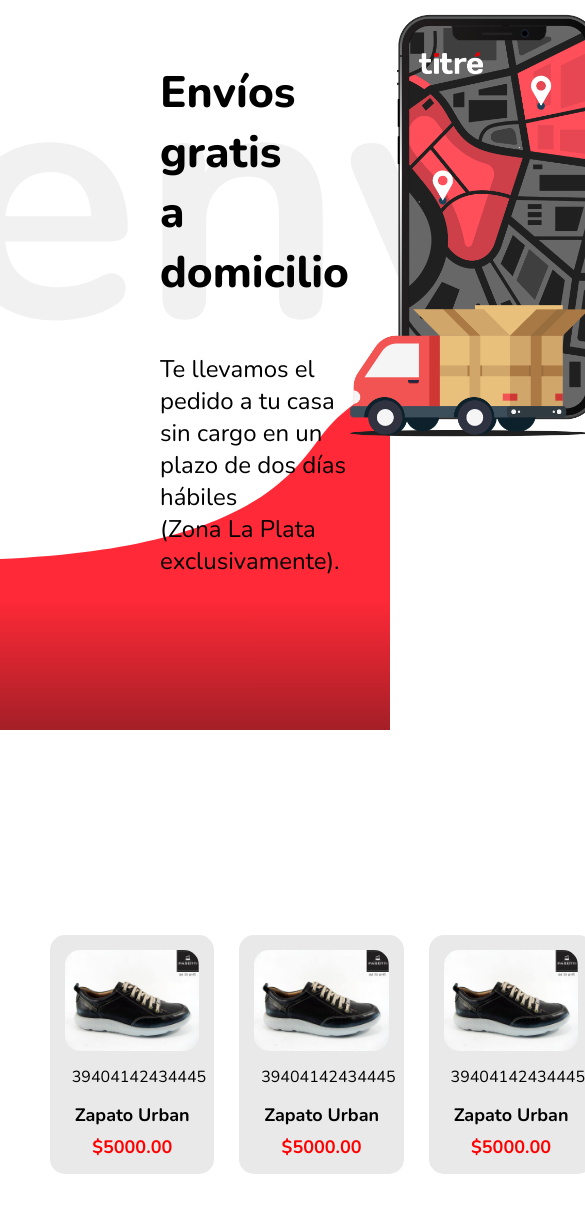
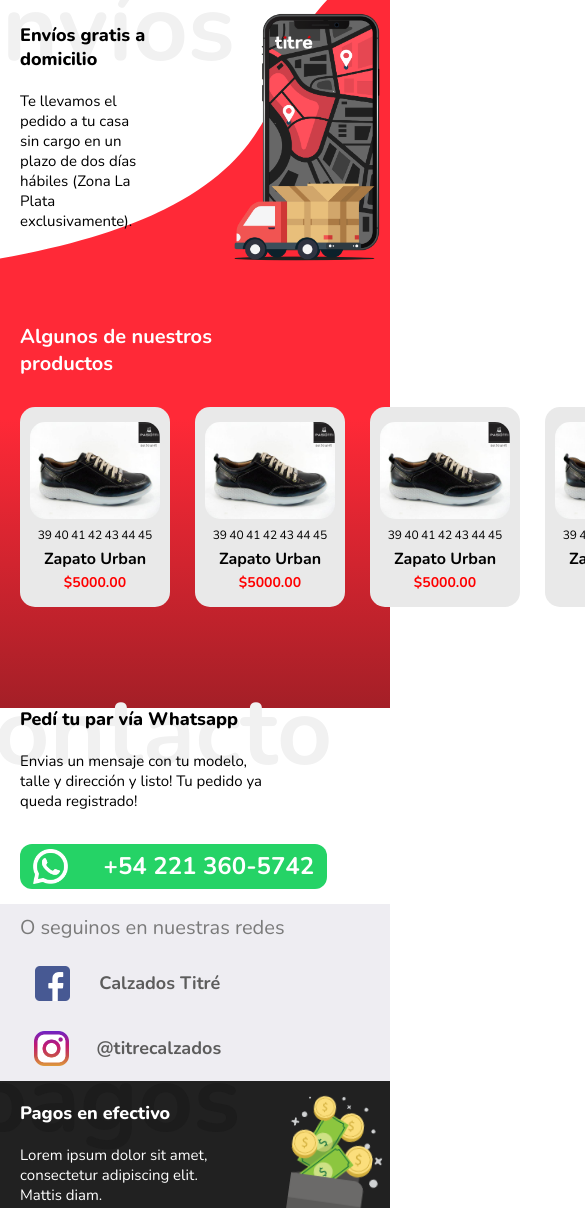
Before and after one commit to tiagoheras/tibusweb, a plain HTML site: page index.html in a window 390 px wide. Shown: the part 296-1504 px from the top of the page, 585 px wide, since content can reach past the window. Drawn offline with nearby package versions, Linux system fonts and the light colour scheme.

Commit message:
Add envios, algunos, contacto y pagos to mobile version

```diff
--- a/index.html
+++ b/index.html
@@ -38,8 +38,9 @@
             <h1 id="claro" class="index">envíos</h1>
             <div class="container">
                 <div class="text">
-                    <h2>Envíos gratis<br> a domicilio</h2>
-                    <p>Te llevamos el pedido a tu casa <br> sin cargo en un plazo de dos días  hábiles <br>(Zona La Plata exclusivamente). </p>
+                    <h2>Envíos gratis a domicilio</h2>
+                    <p>Te llevamos el pedido a tu casa sin cargo en un plazo de dos días hábiles (Zona La Plata
+                        exclusivamente). </p>
                 </div>
                 <img id="envios-img" src="./resources/images/envios.jpg" alt="envíos gratis en la plata">
             </div>
@@ -114,18 +115,10 @@
             </div>
         </section>
 
-        <svg width="1920" height="1680" viewBox="0 0 1920 1680" fill="none" xmlns="http://www.w3.org/2000/svg">
-            <path
-                d="M1920 202.389V1680H-5.37756C-5.37756 1680 -1365.78 893.643 -5.37756 837.452C1355.02 781.261 1476.85 331.394 1628 176.5C1712.64 83.0115 1845 0.5 1920 0.5V202.389Z"
-                fill="url(#paint0_linear)" />
-            <defs>
-                <linearGradient id="paint0_linear" x1="605.544" y1="1034.57" x2="605.544" y2="1680"
-                    gradientUnits="userSpaceOnUse">
-                    <stop stop-color="#FF2937" />
-                    <stop offset="1" stop-color="#A41F27" />
-                </linearGradient>
-            </defs>
-        </svg>
+        <embed id="svg-desktop" src="./resources/images/1.svg" >
+
+        <embed id="svg-mobile" src="./resources/images/2.svg" >
+
     </section>
 
     <section id="contacto">
@@ -133,7 +126,7 @@
         <div class="container">
             <div id="pedi-tu-par">
                 <div class="text">
-                    <h2>Pedí tu par vía <br> Whatsapp</h2>
+                    <h2>Pedí tu par vía Whatsapp</h2>
                     <p>Envias un mensaje con tu modelo, <br> talle y dirección y listo! Tu pedido ya <br> queda
                         registrado!
                     </p>
@@ -164,7 +157,7 @@
         <div class="container">
             <div class="text">
                 <h2>Pagos en efectivo</h2>
-                <p>Lorem ipsum dolor sit amet, <br> consectetur adipiscing elit. Mattis <br> diam.</p>
+                <p>Lorem ipsum dolor sit amet, consectetur adipiscing elit. Mattis diam.</p>
             </div>
             <img id="cash" src="./resources/images/cash-02.png" alt="pagos en efectivo">
         </div>
@@ -182,7 +175,7 @@
             <div class="contacto-footer">
                 <h3 class="footer-header">Contacto</h3>
                 <div id="fb-footer" class="footer-redes">
-                    <img  src="./resources/logos/redeslogos/facebook.png" alt="facebook">
+                    <img src="./resources/logos/redeslogos/facebook.png" alt="facebook">
                     <h3 id="fb-name" class="name">Calzados Titré</h3>
                 </div>
                 <div id="ig-footer" class="footer-redes">
--- a/resources/css/style2.css
+++ b/resources/css/style2.css
@@ -14,22 +14,22 @@ ul {
 }
 
 h4 {
-    font-size: 18px;
+    font-size: 1.125em;
 }
 
 h3 {
-    font-size: 36px;
+    font-size: 2.25em;
     font-weight: bold;
 }
 
 h2 {
-    font-size: 44px;
+    font-size: 2.75em;
     font-weight: 800;
     margin: 50px 0;
 }
 
 p {
-    font-size: 24px;
+    font-size: 1.5em;
 }
 
 a {
@@ -50,7 +50,7 @@ a {
 
 #claro.index {
     z-index: -1;
-    font-size: 350px;
+    font-size: 21.875em;
     color: #f1f1f1;
     position: absolute;
     left: -50px;
@@ -59,7 +59,7 @@ a {
 
 #oscuro.index {
     z-index: 0;
-    font-size: 350px;
+    font-size: 21.875em;
     color: #1c1c1c;
     position: absolute;
     left: -30px;
@@ -81,7 +81,7 @@ nav {
     width: 300px;
     display: flex;
     justify-content: space-between;
-    font-size: 22px;
+    font-size: 1.375em;
     align-items: center;
 }
 
@@ -108,13 +108,13 @@ nav {
     margin-top: 5px;
     border-radius: 8px;
     transition: display .2 ease-in-out;
-    font-size: 18px;
+    font-size: 1.125em;
 }
 
 .dropdown-content a {
     width: 90px;
     background-color: red;
-    font-size: 18px;
+    font-size: 0.875em;
     padding: 8px 16px;
     display: block;
     padding-left: 10px;
@@ -161,6 +161,9 @@ nav {
 #envios .text {
     margin-top: 50px;
 }
+#envios .text p {
+    width: 70%;
+}
 
 #envios-img {
     width: 250px;
@@ -171,12 +174,16 @@ nav {
 
 /* Vector */
 
-svg {
+#svg-desktop {
     width: 100%;
     height: auto;
     z-index: -1;
     position: absolute;
     top: 685px;
+}
+
+#svg-mobile {
+    display: none;
 }
 
 /* Algunos de nuestros productos */
@@ -316,9 +323,9 @@ footer .container {
     padding-bottom: 10px;
 }
 
-.catalogo-footer ul li{
+.catalogo-footer ul li {
     padding-top: 5px;
-    font-size: 20px;
+    font-size: 1.25em;
     transition: all .2s linear;
 }
 
@@ -340,7 +347,7 @@ footer .container {
 }
 
 .footer-redes h3 {
-    font-size: 22px;
+    font-size: 1.375em;
 }
 
 #wp-footer {
@@ -361,7 +368,7 @@ footer .container {
 }
 
 .tipo {
-    font-size: 32px;
+    font-size: 2em;
     padding: 10px 0;
     color: white;
     margin-left: 50px;
@@ -385,3 +392,141 @@ footer .container {
 .footer-catalogo {
     margin-top: 30px;
 }
+
+/* Responsive */
+
+@media only screen and (max-width: 480px) {
+
+    h2 {
+        font-size: 1.125em;
+        margin: 20px 0;
+    }
+    h3 {
+        font-size: 1.25em;
+        margin-left: 20px;
+    }
+    p {
+        font-size: 15px;
+        margin-right: 0px;
+    }
+    #claro.index, #oscuro.index {
+        font-size: 96px;
+    }
+    #envios {
+        height: 330px;
+    }
+    #envios-img {
+        height: 250px;
+        width: auto;
+        margin-right: 10px;
+        margin-top: 50px;
+        margin-left: 30px;
+    }
+    .text {
+        margin-left: 20px;
+        font-size: 1em;
+    }
+    #envios .text {
+        margin-top: 40px;
+    }
+    #svg-desktop {
+        display: none;
+    }
+    #svg-mobile {
+        display: block;
+        position: absolute;
+        top: 250px;
+        right: 0;
+        width: 100%;
+        z-index: -1;
+    }
+    #algunos {
+        padding-top: 30px;
+        padding-bottom: 30px;
+    }
+    #algunos .text {
+        margin-left: 0px;
+        width: 280px;
+    }
+    .more {
+        display: none;
+    }
+    .item-list {
+        margin: 30px 10px;
+    }
+    .item {
+        padding: 10px;
+        width: 130px;
+        height: 180px;
+    }
+    h4.precio {
+        font-size: 0.875em;
+    }
+    h4.nombre {
+        font-size: 1em;
+        padding-bottom: 3px;
+    }
+    ul.talles {
+        font-size: 0.75em;
+        padding-bottom: 5px;
+        padding-top: 8px;
+    }
+
+    #contacto .container {
+        display: block;
+        padding-bottom: 0px;
+    }
+    #wp-main {
+        width: 90%;
+        margin-top: 10%;
+        margin-left: 20px;
+        margin-bottom: 15px;
+        padding: 0 5px;
+    }
+    #redes {
+        width: 100vw;
+        background-color: #EEEDF2;
+        padding-bottom: 10px;
+    }
+    .icon {
+        width: 35px;
+        height: auto;
+        padding: 5px 0;
+    }
+    .name {
+        font-size: 1.5em;
+    }
+    .profile {
+        width: 50%;
+        margin-top: 20px;
+        margin-left: 30px;
+    }
+    #sm-name {
+        font-size: 1.125em;
+    }
+    h3#follow {
+        padding-top: 10px;
+    }
+    img#cash {
+        width: 170px;
+        margin-right: 0px;
+        position: relative;
+        right: -25px;
+    }
+    #pagos {
+        height: 100%;
+    }
+    #oscuro.index {
+        position: absolute;
+        top: 1330px;
+    }
+    footer .container{
+        display: block;
+    }
+    .item-list {
+        margin-left: 20px;
+    }
+    .catalogo-footer li a{
+        font-size: 16px;
+    }
+}
```
Also changed, not shown: catalogo.html (+1 -1 lines), resources/images/1.svg (renamed from resources/images/.svg), resources/images/2.svg (added).
